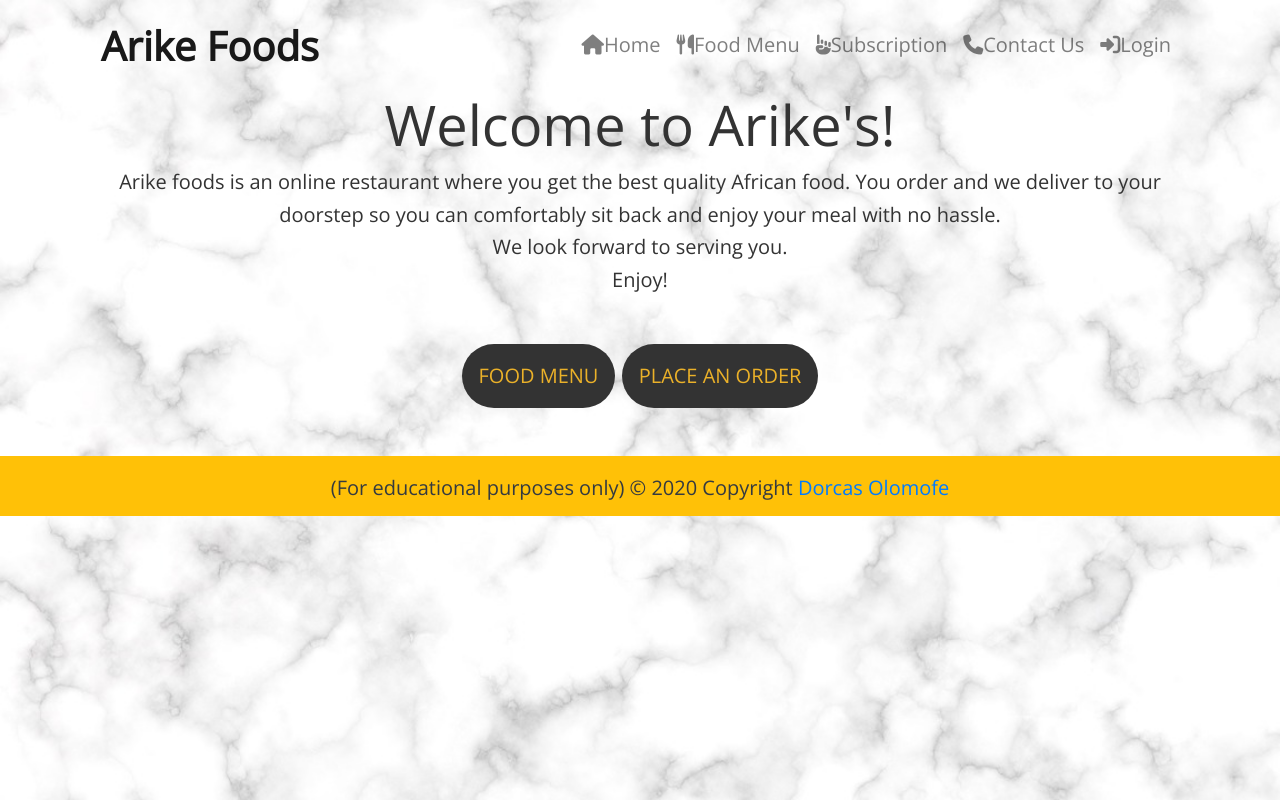
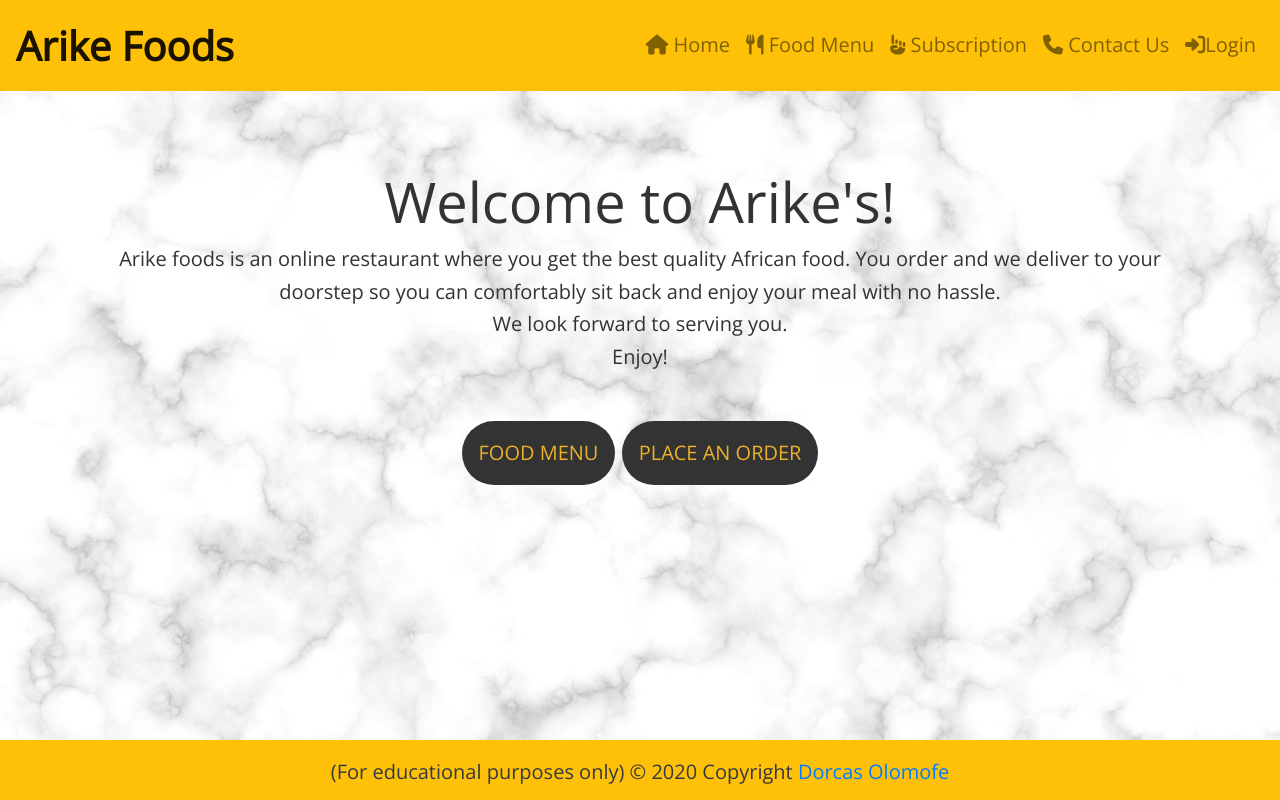
Before and after one commit to Dorcas-Amoo/ms4-project-arikefoods, a Django app: page / in a window 1280 px wide. Run offline with Django 3.2, Linux system fonts and the light colour scheme; some libraries are stand-ins or nearby versions.

Commit message:
Edited base, index and navigation.html

```diff
--- a/home/templates/home/index.html
+++ b/home/templates/home/index.html
@@ -13,10 +13,10 @@
     <div class="container h-100">
         <div class="row h-100">
             <div class="col-md-12 my-auto">
-                <h1 class="display-4 logo-font text-black text-center">
+                <h1 class=" welcome display-4 text-black text-center">
                     Welcome to Arike's!
                 </h1>
-                <p class="text-black text-center">
+                <p class="text text-center">
                     Arike foods is an online restaurant where you get the best quality African food.
                     You order and we deliver to your doorstep so you can comfortably sit back and enjoy your meal
                     with no hassle.
@@ -26,7 +26,7 @@
                     Enjoy!
                 </p>
                 <div class="my-5">
-                    <h4 class="text-black text-center">
+                    <h4 class="text-center">
                         <a href="" class="food-menu-button btn btn-lg rounded-pill text-uppercase py-3">Food Menu</a>
                         <a href="" class="place-order-button btn btn-lg rounded-pill text-uppercase py-3">Place an Order</a>
                     </h4>
--- a/templates/base.html
+++ b/templates/base.html
@@ -51,7 +51,7 @@
         {% block postloadjs %}
         {% endblock %}
 
-        <footer class="page-footer">
+        <footer class="page-footer fixed-bottom">
             <div class="footer-copyright text-center py-3 bg-warning">
                 <span class="text-dark"> (For educational purposes only) &copy; 2020 Copyright</span>
                 <a class="text-decoration-none" href="https://github.com/Dorcas-Amoo/ms4-project-arikefoods" target="_blank">Dorcas Olomofe</a>
--- a/templates/includes/navigation.html
+++ b/templates/includes/navigation.html
@@ -1,5 +1,5 @@
 {% load static %}
-<nav class="navbar navbar-expand-lg navbar-light bgr-light mr-auto">
+<nav class="navbar navbar-expand-lg navbar-light bg-warning mr-auto fixed-top">
     <a class="navbar-brand" href="{% url 'home' %}"><strong>Arike Foods</strong></a>
     <button class="navbar-toggler" type="button" data-toggle="collapse" data-target="#navbarTogglerDemo02" aria-controls="navbarTogglerDemo02" aria-expanded="false" aria-label="Toggle navigation">
         <span class="navbar-toggler-icon"></span>
@@ -8,16 +8,16 @@
     <div class="collapse navbar-collapse" id="navbarTogglerDemo02">
         <ul class="navbar-nav ml-auto mt-2 mt-lg-0 justify-content-end">
             <li class="nav-item">
-                <a class="nav-link" href="{% url 'home' %}"><i class="fas fa-home"></i>Home</a>
+                <a class="nav-link" href="{% url 'home' %}"> <i class="fas fa-home"></i> Home</a>
             </li>
             <li class="nav-item">
-                <a class="nav-link" href="{% url 'home' %}"><i class="fas fa-utensils"></i>Food Menu</a>
+                <a class="nav-link" href="{% url 'home' %}"> <i class="fas fa-utensils"></i> Food Menu</a>
             </li>
             <li class="nav-item">
-                <a class="nav-link" href="{% url 'home' %}"><i class="fas fa-hand-point-up"></i>Subscription</a>
+                <a class="nav-link" href="{% url 'home' %}"> <i class="fas fa-hand-point-up"></i> Subscription</a>
             </li>
             <li class="nav-item">
-                <a class="nav-link" href="{% url 'home' %}"><i class="fas fa-phone"></i>Contact Us</a>
+                <a class="nav-link" href="{% url 'home' %}"> <i class="fas fa-phone"></i> Contact Us</a>
             </li>
             {% if user.is_authenticated %}
                 <li class="nav-item dropdown">
```
